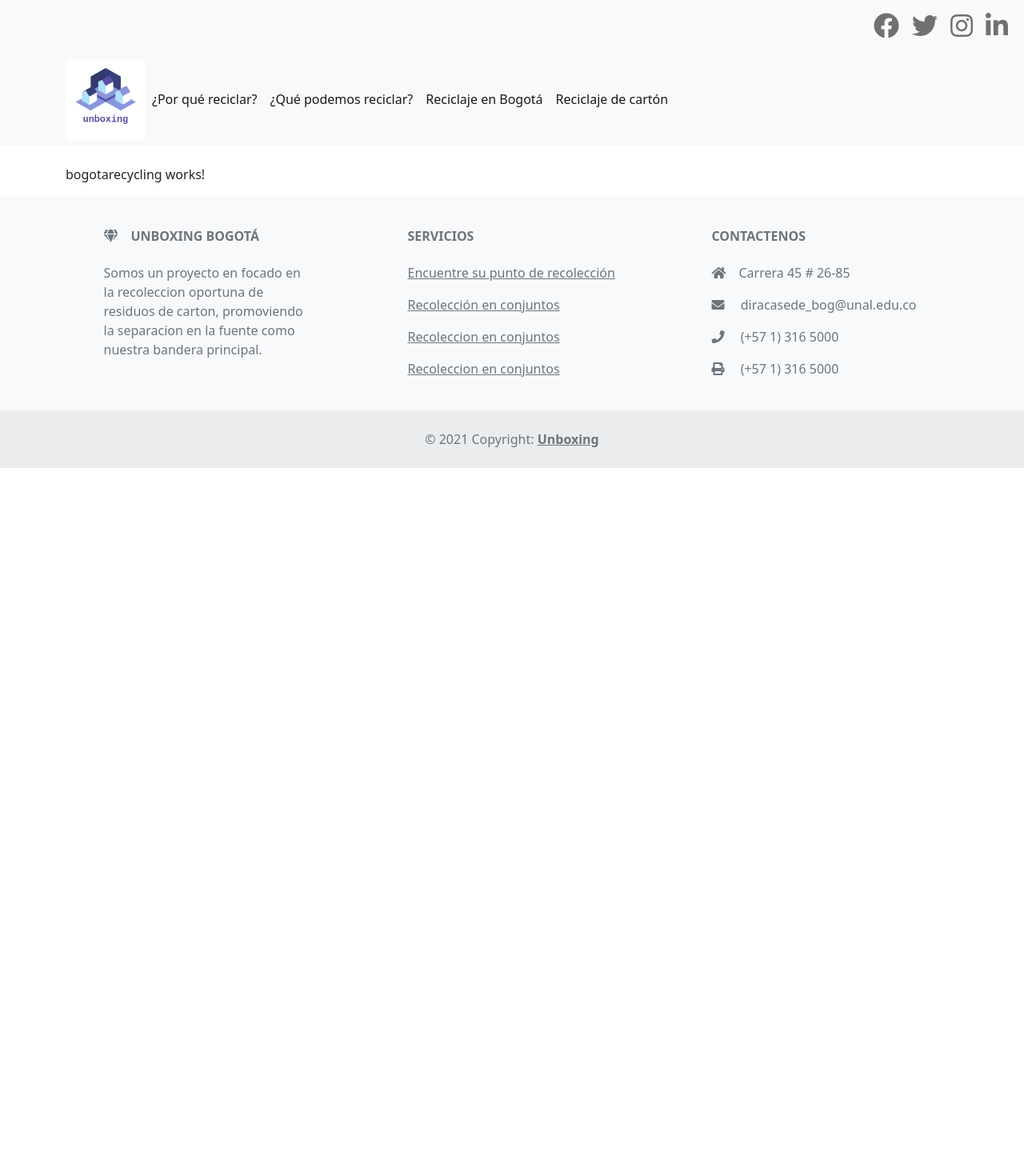
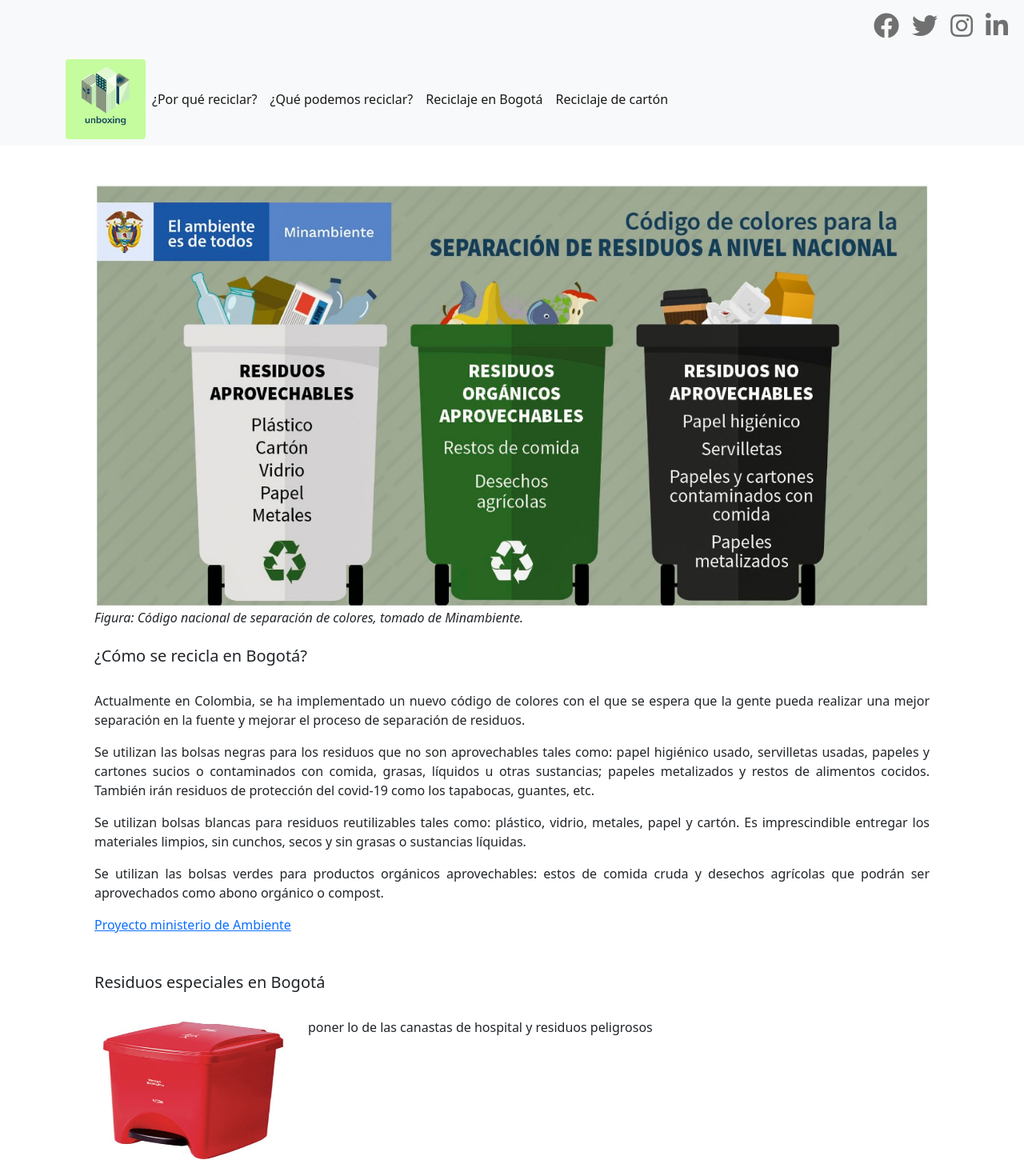
Before and after one commit to alreraso/Unboxing, an Angular app in the folder web/: page /bogotarecycling in a window 1280 px wide. Shown: the top 1470 px of the page at 80% size. Before the commit the page ends 800 px from the top, so only its background shows below. Built offline with nearby package versions, Linux system fonts and the light colour scheme.

Commit message:
parte de bogota recycling casi terminada :penguin:

```diff
--- a/web/src/app/components/bogotarecycling/bogotarecycling.component.html
+++ b/web/src/app/components/bogotarecycling/bogotarecycling.component.html
@@ -1,6 +1,51 @@
 <app-navbar></app-navbar>
 <div class="container">
-    <p>bogotarecycling works!</p>
+
+    <br>
+    <div class="container">
+        <div class="container">
+            <div class="container">
+                <img src="../../../assets/codigo.jpeg" class="card-img-top" alt="..." width="575" height="530">
+                <I>Figura: Código nacional de separación de colores, tomado de Minambiente. </I>
+                <br>
+                <br>
+                <h5 class="card-title">¿Cómo se recicla en Bogotá?</h5>
+                <br>
+                <p class="card-text" align = "justify">
+                    Actualmente en Colombia, se ha implementado un nuevo código de colores con el que se espera que la gente pueda realizar una mejor separación en la fuente y mejorar el proceso de separación de residuos.
+                </p>
+                <p class="card-text" align = "justify">
+                    Se utilizan las bolsas negras para los residuos que no son aprovechables tales como: papel higiénico usado, servilletas usadas, papeles y cartones sucios o contaminados con comida, grasas, líquidos u otras sustancias; papeles metalizados y restos de alimentos cocidos. También irán residuos de protección del covid-19 como los tapabocas, guantes, etc.
+                </p>
+                <p class="card-text" align = "justify">
+                    Se utilizan bolsas blancas para residuos reutilizables tales como:  plástico, vidrio, metales, papel y cartón. Es imprescindible entregar los materiales limpios, sin cunchos, secos y sin grasas o sustancias líquidas.
+                </p>
+                <p class="card-text" align = "justify">
+                    Se utilizan las bolsas verdes para productos orgánicos aprovechables: estos de comida cruda y desechos agrícolas que podrán ser aprovechados como abono orgánico o compost.
+                </p>
+                <a href="https://www.minambiente.gov.co/index.php/noticias/4595-gobierno-unifica-el-codigo-de-colores-para-la-separacion-de-residuos-en-la-fuente-a-nivel-nacional" target="_blank">Proyecto ministerio de Ambiente</a>
+                <br>
+                <br>
+                <br>
+                <h5 class="card-title">Residuos especiales en Bogotá</h5>
+                <br>
+                <div>
+                    <div class="row">
+                        <div class="col-md-3 col-lg-4 col-xl-3 mx-auto mb-4">
+                            <img src="../../../assets/roja.jpg" class="card-img-top" alt="..." width="  " height="180">
+                        </div>
+                        <div class="col">
+                            <p class="card-text" align = "justify">
+                                poner lo de las canastas de hospital y residuos peligrosos
+                            </p>
+
+                        </div>
+                    </div>
+                </div>
+            </div>
+        </div>
+    </div>
+
 </div>
-
+<br>
 <app-footer></app-footer>
--- a/web/src/app/components/navbar/navbar.component.html
+++ b/web/src/app/components/navbar/navbar.component.html
@@ -22,7 +22,7 @@
 
 <nav class="navbar navbar-expand-lg navbar-light bg-light">
     <div class="container">
-        <img src="../../../assets/6.png" class="rounded float-start" alt="..." width="100" height="100" routerLink="">
+        <img src="../../../assets/unboxing.png" class="rounded float-start" alt="..." width="100" height="100" routerLink="">
         <div class="collapse navbar-collapse" id="navbarNav">
             <ul class="navbar-nav ml-auto">
             <li class="nav-item">
--- a/web/src/app/components/whatrecycling/whatrecycling.component.html
+++ b/web/src/app/components/whatrecycling/whatrecycling.component.html
@@ -1,6 +1,8 @@
 <app-navbar></app-navbar>
 
 <div class="container text-center text-md-start mt-6">
+    <h4>Materiales que podemos aprovechar de nuestro hogar</h4>
+    <br>
     <div class="row mt-3">
         <div class="col-md-3 col-lg-4 col-xl-4 mx-auto mb-4">
             <div class="card">
```
Also changed, not shown: web/src/assets/codigo.jpeg (added), web/src/assets/roja.jpg (added).
